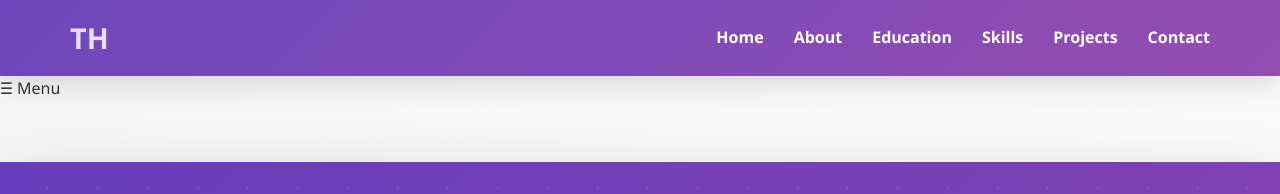
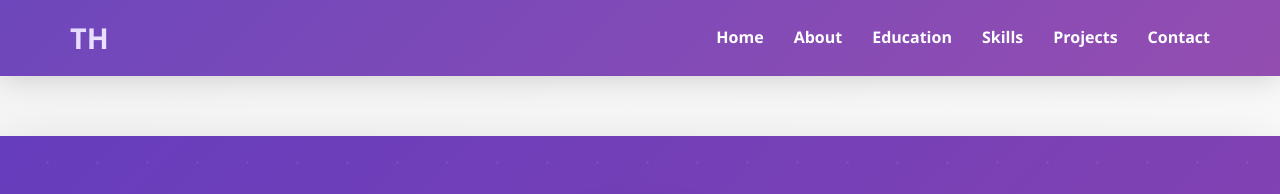
Before and after one commit to tumainih/portfolio-project-, a plain HTML site: page frontend/index.html in a window 1280 px wide. Shown: the top 194 px of the page. Drawn offline with Linux system fonts and the light colour scheme.

Commit message:
Update index.html

```diff
--- a/frontend/index.html
+++ b/frontend/index.html
@@ -24,8 +24,6 @@
     </div>
 </nav>
 
-<!-- TOP BAR BUTTON -->
-<span class="openbtn" onclick="openSidebar()">☰ Menu</span>
 <!-- HEADER/HERO -->
 <header id="home">
     <div class="header-content">
```
